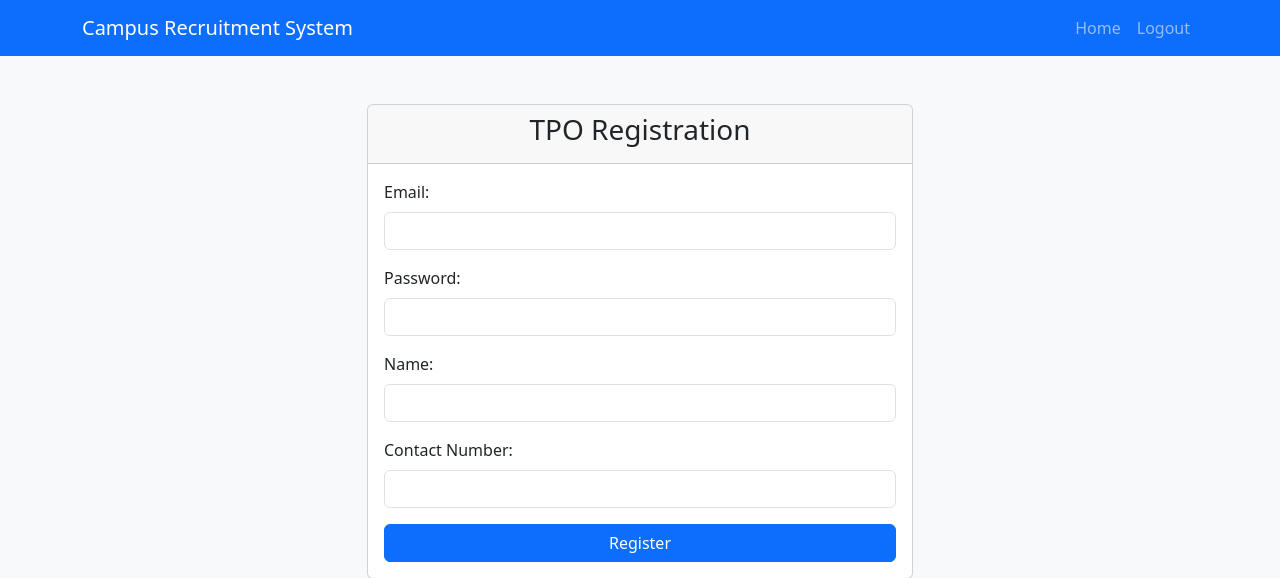
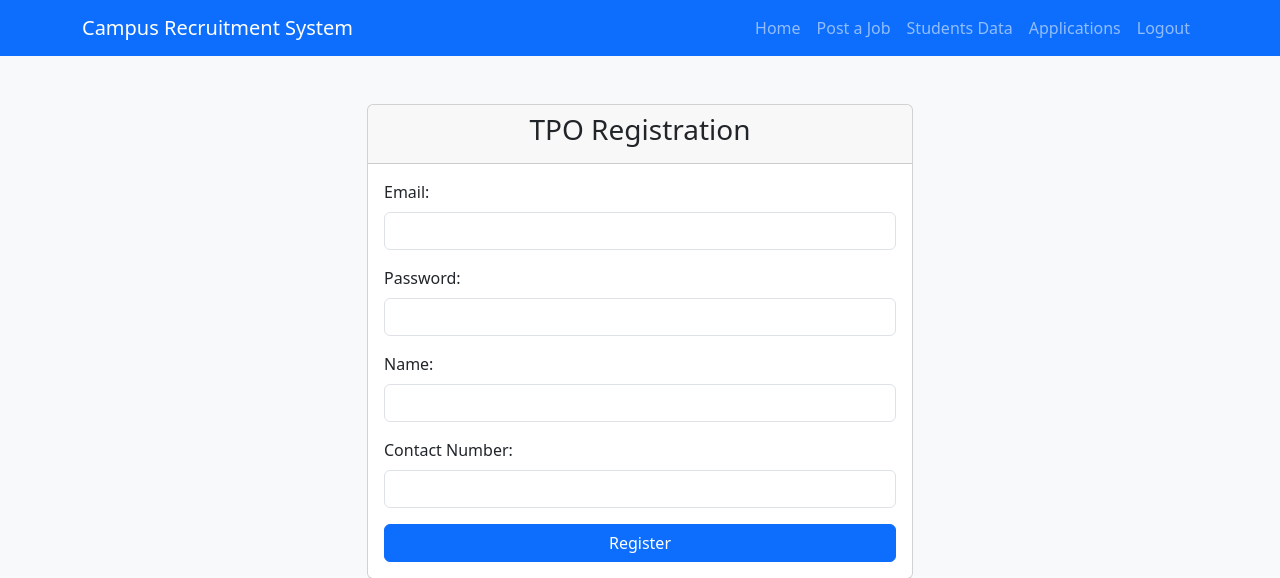
Before and after one commit to Kenil-08/Campus-Recruitment-Management-System, a PHP site: page /tpo/tpo_registration.php in a window 1280 px wide. Shown: the top 578 px of the page. Run offline with PHP 8.4, Linux system fonts and the light colour scheme; the visitor is signed in with stand-in values (Sample User, id 1).

Commit message:
Navbar Update

```diff
--- a/tpo/tpo_registration.php
+++ b/tpo/tpo_registration.php
@@ -42,13 +42,23 @@
 </head>
 <body class="bg-light">
 
-<nav class="navbar navbar-expand-lg navbar-dark bg-primary">
+    <!-- Navbar -->
+    <nav class="navbar navbar-expand-lg navbar-dark bg-primary">
         <div class="container">
             <a class="navbar-brand" href="tpo_dashboard.php">Campus Recruitment System</a>
             <div class="collapse navbar-collapse" id="navbarNav">
                 <ul class="navbar-nav ms-auto">
                     <li class="nav-item">
                         <a class="nav-link" href="tpo_dashboard.php">Home</a>
+                    </li>
+                    <li class="nav-item">
+                        <a class="nav-link" href="job_posting.php">Post a Job</a>
+                    </li>
+                    <li class="nav-item">
+                        <a class="nav-link" href="view_students.php">Students Data</a>
+                    </li>
+                    <li class="nav-item">
+                        <a class="nav-link" href="view_applications.php">Applications</a>
                     </li>
                     <li class="nav-item">
                         <a class="nav-link" href="../index.php">Logout</a>
```
